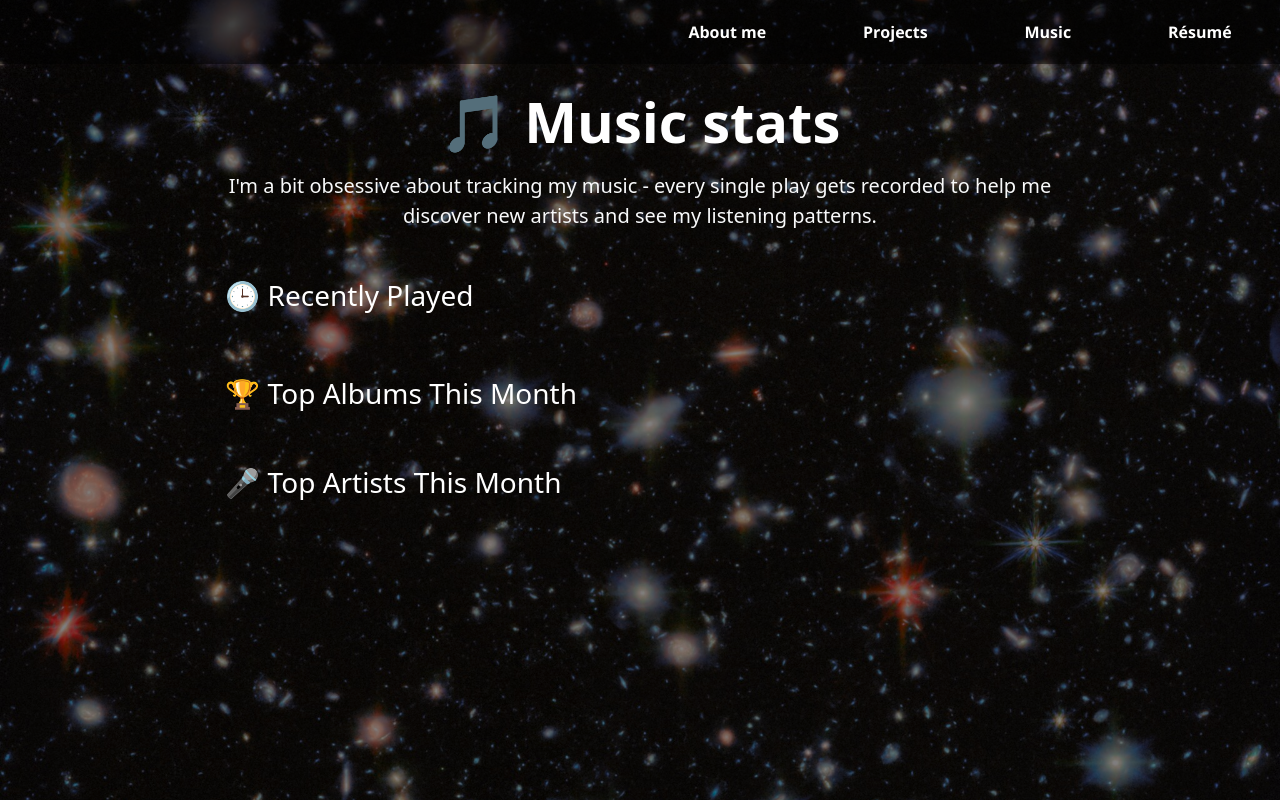
After one commit to bensonchow123/portfolio_website, a Flask app: a page that uses templates/base.html in a window 1280 px wide. The commit adds this page. Run offline with Flask 3, Linux system fonts and the light colour scheme; data that the repository does not hold is empty; parts of the project's set-up code (start-up, migrations or seed data) failed here and were passed over.

Commit message:
added music tracking

```diff
--- a/app.py
+++ b/app.py
@@ -2,14 +2,24 @@ import io
 import json
 import os
 from urllib.parse import urlparse
+import requests
+from datetime import datetime
 
 from flask import Flask, render_template, request, send_from_directory, redirect, url_for, make_response
 from flask_limiter import Limiter
 from flask_limiter.util import get_remote_address
 import weasyprint
+from dotenv import load_dotenv
+
+load_dotenv()
 
 limiter = Limiter(key_func=get_remote_address)
 app = Flask(__name__)
+
+# Last.fm API configuration
+LASTFM_API_KEY = os.getenv('LASTFM_API_KEY')
+LASTFM_USERNAME = 'Benson_'  # Replace with your actual username
+LASTFM_BASE_URL = 'http://ws.audioscrobbler.com/2.0/'
 
 @app.route('/')
 def index():
@@ -80,6 +90,35 @@ def download_resume_redirect():
     return redirect(url_for('download_resume'))
 
 
+@app.route('/🎵music🎵')
+def music():
+    try:
+        # Get recent tracks
+        recent_tracks = get_recent_tracks()
+
+        # Get top albums with play counts
+        top_albums = get_top_albums()
+
+        # Get top artists
+        top_artists = get_top_artists()
+
+        return render_template('music.html',
+                             recent_tracks=recent_tracks,
+                             top_albums=top_albums,
+                             top_artists=top_artists)
+    except Exception as e:
+        print(f"Error fetching Last.fm data: {e}")
+        return render_template('music.html',
+                             recent_tracks=[],
+                             top_albums=[],
+                             top_artists=[],
+                             error="Unable to load music data")
+
+@app.route('/music')
+def music_redirect():
+    return redirect(url_for('music'))
+
+
 def order_projects_by_weight(projects):
     try:
         return int(projects['weight'])
@@ -107,11 +146,149 @@ def project(title):
 def project_redirect(title):
     return redirect(url_for('project', title=title))
 
-@app.route('/robots.txt')
-@app.route('/sitemap.xml')
-def static_from_root():
-    return send_from_directory("static", request.path[1:])
+def get_recent_tracks(limit=12):
+    """Fetch recent tracks from Last.fm API"""
+    if not LASTFM_API_KEY or not LASTFM_USERNAME:
+        return []
 
+    params = {
+        'method': 'user.getrecenttracks',
+        'user': LASTFM_USERNAME,
+        'api_key': LASTFM_API_KEY,
+        'format': 'json',
+        'limit': limit
+    }
+
+    try:
+        response = requests.get(LASTFM_BASE_URL, params=params, timeout=10)
+        data = response.json()
+
+        tracks = []
+        now_playing_count = 0
+
+        if 'recenttracks' in data and 'track' in data['recenttracks']:
+            for track in data['recenttracks']['track']:
+                is_now_playing = '@attr' in track and 'nowplaying' in track['@attr']
+
+                # Count now playing tracks
+                if is_now_playing:
+                    now_playing_count += 1
+
+                track_info = {
+                    'name': track.get('name', 'Unknown'),
+                    'artist': track.get('artist', {}).get('#text', 'Unknown Artist'),
+                    'album': track.get('album', {}).get('#text', 'Unknown Album'),
+                    'image': get_largest_image(track.get('image', [])),
+                    'url': track.get('url', ''),
+                    'nowplaying': is_now_playing,
+                    'date': format_date(track.get('date', {}).get('#text')) if 'date' in track else 'Now playing'
+                }
+                tracks.append(track_info)
+
+        # If we have now playing tracks, limit the total to the requested limit
+        if now_playing_count > 0 and len(tracks) > limit:
+            tracks = tracks[:limit]
+
+        return tracks
+    except Exception as e:
+        print(f"Error fetching recent tracks: {e}")
+        return []
+
+def get_top_albums(period='1month', limit=15):  # Last 30 days
+    # Could also use: '7day', '3month', '6month', '12month', 'overall'
+    """Fetch top albums with play counts from Last.fm API"""
+    if not LASTFM_API_KEY or not LASTFM_USERNAME:
+        return []
+
+    params = {
+        'method': 'user.gettopalbums',
+        'user': LASTFM_USERNAME,
+        'api_key': LASTFM_API_KEY,
+        'format': 'json',
+        'period': period,  # '1month' = last 30 days
+        'limit': limit
+    }
+
+    try:
+        response = requests.get(LASTFM_BASE_URL, params=params, timeout=10)
+        data = response.json()
+
+        albums = []
+        if 'topalbums' in data and 'album' in data['topalbums']:
+            for album in data['topalbums']['album']:
+                album_info = {
+                    'name': album.get('name', 'Unknown Album'),
+                    'artist': album.get('artist', {}).get('name', 'Unknown Artist'),
+                    'playcount': album.get('playcount', '0'),
+                    'image': get_largest_image(album.get('image', [])),
+                    'url': album.get('url', '')
+                }
+                albums.append(album_info)
+
+        return albums
+    except Exception as e:
+        print(f"Error fetching top albums: {e}")
+        return []
+
+def get_top_artists(period='1month', limit=15):  # Last 30 days
+    # Could also use: '7day', '3month', '6month', '12month', 'overall'
+    """Fetch top artists with play counts from Last.fm API"""
+    if not LASTFM_API_KEY or not LASTFM_USERNAME:
+        return []
+
+    params = {
+        'method': 'user.gettopartists',
+        'user': LASTFM_USERNAME,
+        'api_key': LASTFM_API_KEY,
+        'format': 'json',
+        'period': period,  # '1month' = last 30 days
+        'limit': limit
+    }
+
+    try:
+        response = requests.get(LASTFM_BASE_URL, params=params, timeout=10)
+        data = response.json()
+
+        artists = []
+        if 'topartists' in data and 'artist' in data['topartists']:
+            for artist in data['topartists']['artist']:
+                artist_info = {
+                    'name': artist.get('name', 'Unknown Artist'),
+                    'playcount': artist.get('playcount', '0'),
+                    'url': artist.get('url', '')
+                    # No image field needed
+                }
+                artists.append(artist_info)
+
+        return artists
+    except Exception as e:
+        print(f"Error fetching top artists: {e}")
+        return []
+
+def get_largest_image(images):
+    """Get the largest available image from Last.fm image array"""
+    if not images:
+        return ''
+
+    size_priority = ['extralarge', 'large', 'medium', 'small']
+
+    for size in size_priority:
+        for img in images:
+            if img.get('size') == size and img.get('#text'):
+                return img['#text']
+
+    return images[0].get('#text', '') if images else ''
+
+def format_date(date_str):
+    """Format Last.fm date string to a more readable format"""
+    if not date_str:
+        return ''
+
+    try:
+        dt = datetime.strptime(date_str, "%d %b %Y, %H:%M")
+        return dt.strftime("%b %d, %Y at %H:%M")
+    except:
+        return date_str
 
 @app.errorhandler(404)
 def page_not_found(e):
--- /dev/null
+++ b/static/css/music.css
@@ -0,0 +1,108 @@
+/* Background */
+.background {
+    background-image: url('../images/music-background.jpg');
+    background-size: cover;
+    background-repeat: no-repeat;
+    background-position: center center;
+    width: 100vw;
+    height: 100vh;
+    position: fixed;
+    top: 0;
+    left: 0;
+    z-index: -1;
+}
+
+.background::before {
+    content: '';
+    position: absolute;
+    top: 0;
+    left: 0;
+    width: 100%;
+    height: 100%;
+    background-color: rgba(0, 0, 0, 0.5);
+    z-index: -1;
+}
+
+/* Music specific styles */
+.music-card {
+    background: rgba(255, 255, 255, 0.1);
+    border: none;
+    backdrop-filter: blur(10px);
+    transition: transform 0.2s ease, background-color 0.2s ease;
+}
+
+.music-card:hover {
+    transform: translateY(-2px);
+    background: rgba(255, 255, 255, 0.15);
+}
+
+.now-playing {
+    border-left: 4px solid #1db954 !important;
+    background: rgba(29, 185, 84, 0.15) !important;
+}
+
+.music-image {
+    width: 64px;
+    height: 64px;
+    object-fit: cover;
+}
+
+/* Compact styling for recent tracks */
+.compact-card .card-body {
+    padding: 0.5rem !important;
+}
+
+.compact-image {
+    width: 48px;
+    height: 48px;
+    object-fit: cover;
+}
+
+.text-spotify {
+    color: #1db954;
+}
+
+/* Force text truncation */
+.min-w-0 {
+    min-width: 0 !important;
+}
+
+.text-truncate {
+    overflow: hidden !important;
+    text-overflow: ellipsis !important;
+    white-space: nowrap !important;
+}
+
+.d-block.text-truncate {
+    display: block !important;
+    overflow: hidden !important;
+    text-overflow: ellipsis !important;
+    white-space: nowrap !important;
+}
+
+/* Responsive adjustments */
+@media (max-width: 768px) {
+    .music-image {
+        width: 48px;
+        height: 48px;
+    }
+
+    .compact-image {
+        width: 40px;
+        height: 40px;
+    }
+
+    .card-body {
+        padding: 0.5rem !important;
+    }
+
+    .display-4 {
+        font-size: 2rem !important;
+    }
+
+    /* Stack tracks vertically on mobile */
+    .col-md-6 {
+        flex: 0 0 100%;
+        max-width: 100%;
+    }
+}
--- a/templates/base.html
+++ b/templates/base.html
@@ -61,6 +61,7 @@
             <ul id="navbar-list" class="list-inline">
                 <li><a class="navbar-ref" href="{{ url_for('index') }}"><b>About me</b></a></li>
                 <li><a class="navbar-ref" href="{{ url_for('projects') }}"><b>Projects</b></a></li>
+                <li><a class="navbar-ref" href="{{ url_for('music') }}"><b>Music</b></a></li>
                 <li><a class="navbar-ref" href="{{ url_for('resume') }}"><b>Résumé</b></a></li>
             </ul>
         </div>
--- /dev/null
+++ b/templates/music.html
@@ -0,0 +1,153 @@
+{% extends "base.html" %}
+
+{% block head %}
+<link href="https://cdn.jsdelivr.net/npm/bootstrap@5.3.3/dist/css/bootstrap.min.css" rel="stylesheet">
+<link rel="stylesheet" href="https://cdn.jsdelivr.net/npm/bootstrap-icons@1.11.1/font/bootstrap-icons.css">
+<link type="text/css" rel="stylesheet" href="{{ url_for('static', filename = 'css/music.css') }}">
+{% endblock %}
+
+{% block body %}
+<div class="background"></div>
+<div class="container-fluid py-4">
+    <div class="row justify-content-center">
+        <div class="col-12 col-lg-10 col-xl-8">
+            <div class="text-center mb-5">
+                <h1 class="display-4 fw-bold text-white mb-3">🎵 Music stats</h1>
+                <p class="lead text-light">I'm a bit obsessive about tracking my music - every single play gets recorded to help me discover new artists and see my listening patterns.</p>
+            </div>
+
+            {% if error %}
+            <div class="alert alert-danger" role="alert">
+                <h4 class="alert-heading">Error!</h4>
+                <p class="mb-0">{{ error }}</p>
+            </div>
+            {% else %}
+
+            <!-- Recent Tracks Section -->
+            <div class="mb-5">
+                <h2 class="h3 mb-4 text-white">
+                    🕒 Recently Played
+                </h2>
+                <div class="row g-2">
+                    {% for track in recent_tracks %}
+                    <div class="col-12 col-md-6">
+                        <div class="card music-card compact-card h-100 {% if track.nowplaying %}now-playing{% endif %}">
+                            <div class="card-body p-2">
+                                <div class="d-flex align-items-center">
+                                    {% if track.image %}
+                                    <img src="{{ track.image }}" alt="{{ track.album }}" class="compact-image rounded me-2 flex-shrink-0">
+                                    {% else %}
+                                    <div class="compact-image bg-secondary rounded me-2 d-flex align-items-center justify-content-center flex-shrink-0">
+                                        <span class="text-white">🎵</span>
+                                    </div>
+                                    {% endif %}
+
+                                    <div class="flex-grow-1 min-w-0">
+                                        <div class="text-white text-truncate mb-1">
+                                            {% if track.url %}
+                                            <a href="{{ track.url }}" target="_blank" class="text-white text-decoration-none text-truncate d-block">
+                                                {{ track.name }}
+                                            </a>
+                                            {% else %}
+                                            {{ track.name }}
+                                            {% endif %}
+                                        </div>
+                                        <div class="text-white small text-truncate mb-1">{{ track.artist }}</div>
+                                        <small class="text-white text-truncate d-block">
+                                            {% if track.nowplaying %}
+                                            <span class="text-spotify fw-bold">🎵 Now playing</span>
+                                            {% else %}
+                                            {{ track.date }}
+                                            {% endif %}
+                                        </small>
+                                    </div>
+                                </div>
+                            </div>
+                        </div>
+                    </div>
+                    {% endfor %}
+                </div>
+            </div>
+
+            <!-- Top Albums Section -->
+            <div class="mb-5">
+                <h2 class="h3 mb-4 text-white">
+                    🏆 Top Albums This Month
+                </h2>
+                <div class="row g-3">
+                    {% for album in top_albums %}
+                    <div class="col-12 col-md-6 col-lg-4">
+                        <div class="card music-card h-100">
+                            <div class="card-body p-3">
+                                <div class="d-flex align-items-center">
+                                    {% if album.image %}
+                                    <img src="{{ album.image }}" alt="{{ album.name }}" class="music-image rounded me-3 flex-shrink-0">
+                                    {% else %}
+                                    <div class="music-image bg-secondary rounded me-3 d-flex align-items-center justify-content-center flex-shrink-0">
+                                        <span class="text-white">💿</span>
+                                    </div>
+                                    {% endif %}
+
+                                    <div class="flex-grow-1 min-w-0">
+                                        <div class="text-white text-truncate mb-1">
+                                            {% if album.url %}
+                                            <a href="{{ album.url }}" target="_blank" class="text-white text-decoration-none text-truncate d-block">
+                                                {{ album.name }}
+                                            </a>
+                                            {% else %}
+                                            {{ album.name }}
+                                            {% endif %}
+                                        </div>
+                                        <div class="text-white small text-truncate mb-2">{{ album.artist }}</div>
+                                        <span class="badge bg-success">{{ album.playcount }} plays</span>
+                                    </div>
+                                </div>
+                            </div>
+                        </div>
+                    </div>
+                    {% endfor %}
+                </div>
+            </div>
+
+            <!-- Top Artists Section -->
+            <div class="mb-5">
+                <h2 class="h3 mb-4 text-white">
+                    🎤 Top Artists This Month
+                </h2>
+                <div class="row g-3">
+                    {% for artist in top_artists %}
+                    <div class="col-12 col-md-6 col-lg-4">
+                        <div class="card music-card h-100">
+                            <div class="card-body p-3">
+                                <div class="d-flex align-items-center">
+                                    <div class="music-image bg-gradient rounded me-3 d-flex align-items-center justify-content-center flex-shrink-0">
+                                        <span class="text-white fw-bold fs-4">{{ loop.index }}</span>
+                                    </div>
+
+                                    <div class="flex-grow-1 min-w-0">
+                                        <div class="text-white text-truncate mb-2">
+                                            {% if artist.url %}
+                                            <a href="{{ artist.url }}" target="_blank" class="text-white text-decoration-none text-truncate d-block">
+                                                {{ artist.name }}
+                                            </a>
+                                            {% else %}
+                                            {{ artist.name }}
+                                            {% endif %}
+                                        </div>
+                                        <span class="badge bg-primary">{{ artist.playcount }} plays</span>
+                                    </div>
+                                </div>
+                            </div>
+                        </div>
+                    </div>
+                    {% endfor %}
+                </div>
+            </div>
+
+            {% endif %}
+        </div>
+    </div>
+</div>
+
+<script src="https://cdn.jsdelivr.net/npm/bootstrap@5.3.3/dist/js/bootstrap.bundle.min.js"></script>
+{% endblock %}
```
Also changed, not shown: static/images/music-background.jpg (added).
